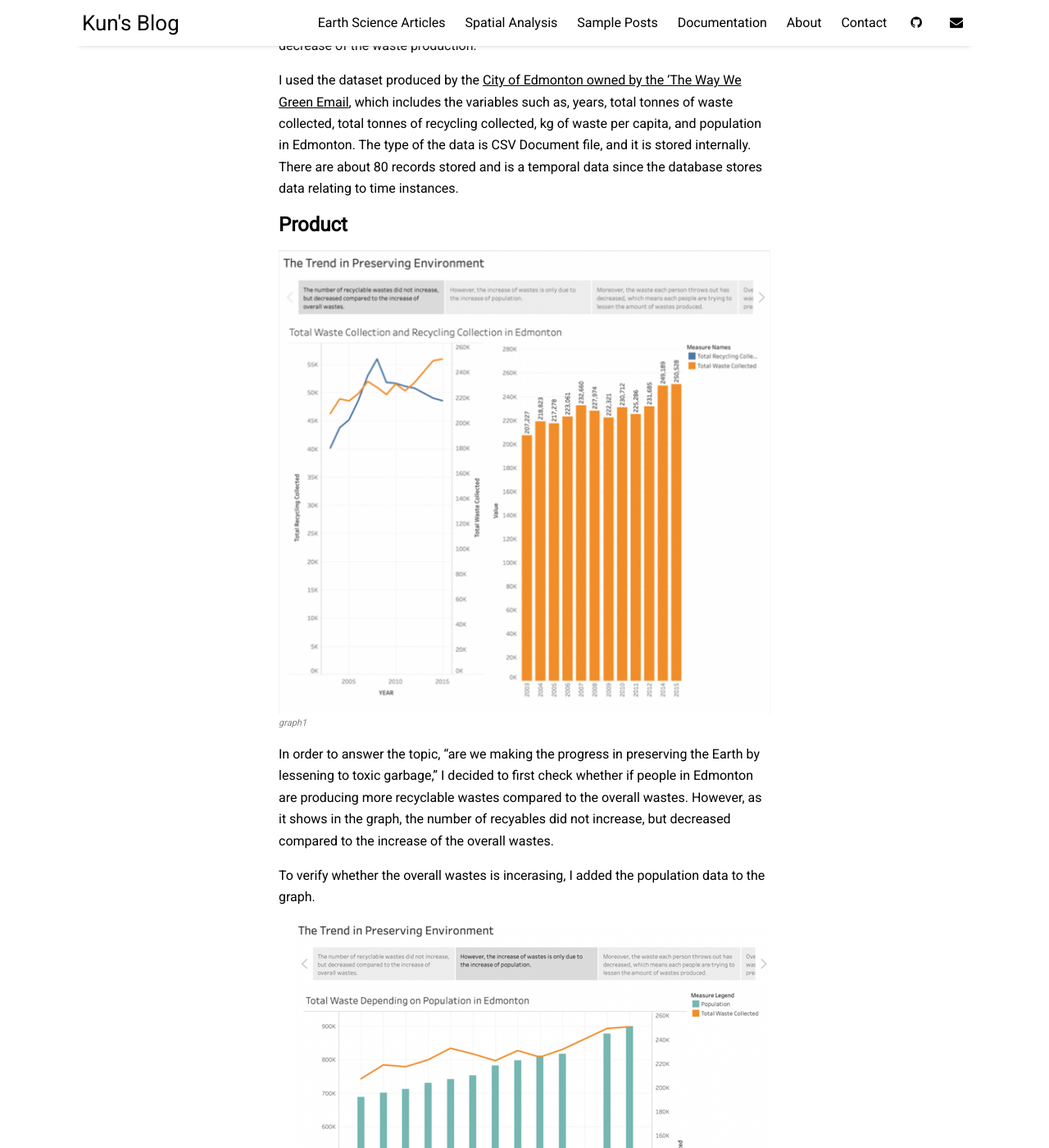
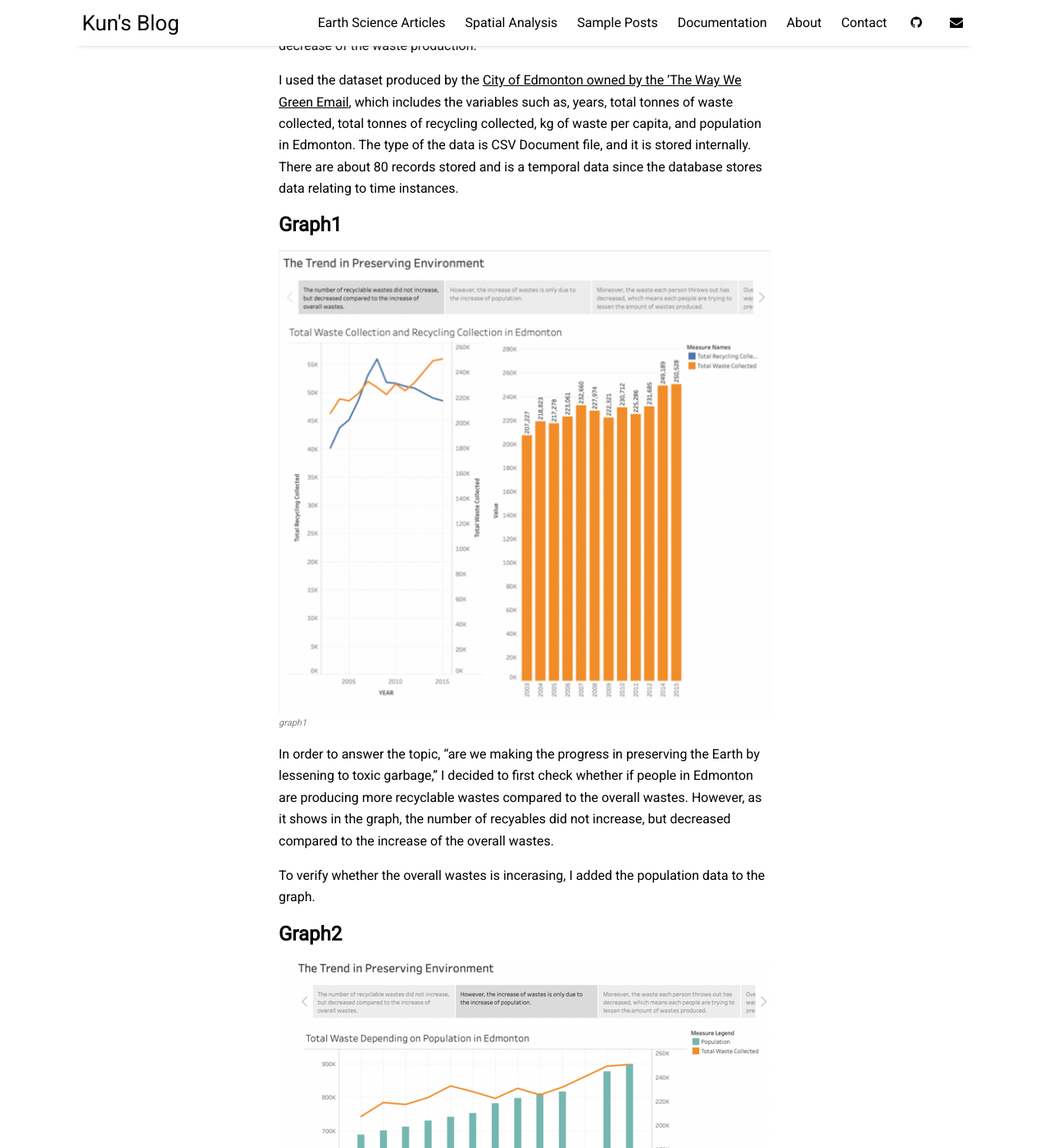
Before and after one commit to kun-w-lee/blog, a Jekyll site: the page built from _posts/2019-11-04-edmonton_wastes.md, in a window 1280 px wide and 1400 px high, scrolled down 899 px. Shown: the whole window at 82% size. Built offline with Jekyll 4.4.1, drawn with Linux system fonts in a browser that asks for light colours; nearby versions of some CDN libraries.

Commit message:
Edmonton_waste final

```diff
--- a/_posts/2019-11-04-edmonton_wastes.md
+++ b/_posts/2019-11-04-edmonton_wastes.md
@@ -21,7 +21,7 @@ To answer the goal of this project, I compared the amount of waste produced by p
 
 I used the dataset produced by the [City of Edmonton owned by the 'The Way We Green Email](https://dashboard.edmonton.ca/Environmental-Services/Waste-Produced-per-Person/wj9w-kkrb), which includes the variables such as, years, total tonnes of waste collected, total tonnes of recycling collected, kg of waste per capita, and population in Edmonton. The type of the data is CSV Document file, and it is stored internally. There are about 80 records stored and is a temporal data since the database stores data relating to time instances.
 
-## Product
+## Graph1
 
 ![hello](https://kun-w-lee.github.io/blog//assets/img/waste_graph1.png)
 
@@ -33,7 +33,8 @@ I used the dataset produced by the [City of Edmonton owned by the 'The Way We Gr
 In order to answer the topic, “are we making the progress in preserving the Earth by lessening to toxic garbage,” I decided to first check whether if people in Edmonton are producing more recyclable wastes compared to the overall wastes. However, as it shows in the graph, the number of recyables did not increase, but decreased compared to the increase of the overall wastes.
 
 To verify whether the overall wastes is incerasing, I added the population data to the graph.
-<br>
+
+## Graph2
 
 ![hello](https://kun-w-lee.github.io/blog//assets/img/waste_graph2.png)
 
@@ -46,7 +47,7 @@ Through the graph2, it was shown that the total wastes collected is relevant to
 
 Therefore, I was able to find out that the increase of wastes is only due to the increase of population.
 
-<br>
+## Graph3
 
 ![hello](https://kun-w-lee.github.io/blog//assets/img/waste_graph3.png)
 
```
